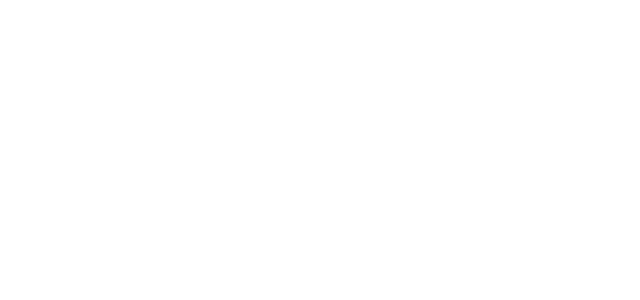
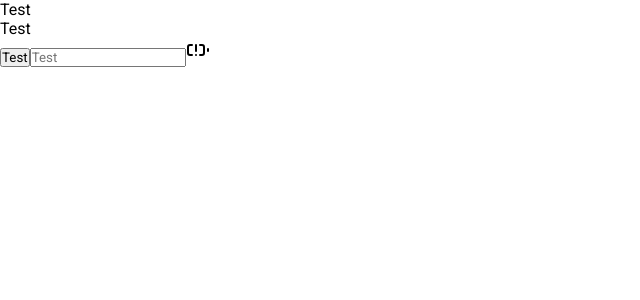
Before and after one commit to dcrnek1/React-CV-app, a React (Vite) app: page / in a window 1280 px wide. Shown: the top 300 px of the page, without its empty margins (0-640 px from the left). Built offline with nearby package versions, Linux system fonts and the light colour scheme.

Commit message:
Added tailwindcss and lucide-react icons

```diff
--- a/package.json
+++ b/package.json
@@ -11,6 +11,7 @@
   },
   "dependencies": {
     "@tailwindcss/vite": "^4.1.4",
+    "lucide-react": "^0.503.0",
     "react": "^19.0.0",
     "react-dom": "^19.0.0",
     "tailwindcss": "^4.1.4"
--- a/src/App.css
+++ b/src/App.css
@@ -1 +1,29 @@
-@import "tailwindcss";
+@import url('https://fonts.googleapis.com/css2?family=Roboto:ital,wght@0,100;0,300;0,400;0,500;0,700;0,900;1,100;1,300;1,400;1,500;1,700;1,900&display=swap');
+@layer theme, base, components, utilities;
+@import "tailwindcss/theme.css" layer(theme);
+@import "tailwindcss/utilities.css" layer(utilities);
+
+
+* {
+  margin: 0;
+  padding: 0;
+  box-sizing: border-box;
+  text-decoration: none;
+  list-style: none;
+  text-align: left;
+  text-transform: none;
+  font-weight: normal;
+  font-family: "Roboto", sans-serif;
+}
+
+h1,
+h2,
+h3,
+h4,
+h5,
+h6 {
+  font-size: inherit;
+  font-weight: inherit;
+  margin: 0;
+  padding: 0;
+}
--- a/src/App.jsx
+++ b/src/App.jsx
@@ -1,11 +1,16 @@
 import { useState } from 'react'
+import {BatteryWarning} from 'lucide-react'
 import './App.css'
 
 function App() {
 
   return (
     <>
-
+      <h1>Test</h1>
+      <p>Test</p>
+      <button className="btn btn-blue">Test</button>
+      <input type="text" placeholder='Test' className="btn btn-blue" />
+      <BatteryWarning />
     </>
   )
 }
```
Also changed, not shown: 1 other file (tests, documents, lock files or other folders).
